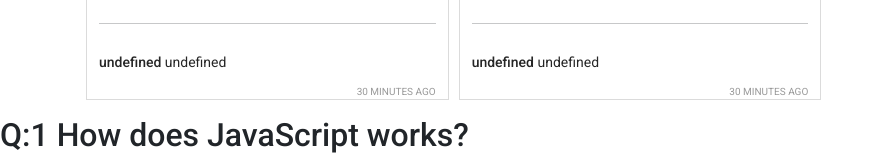
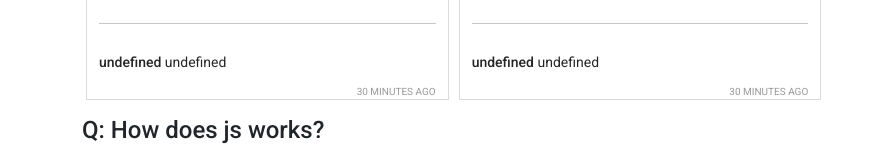
Before and after one commit to mdmehedihasan/insta-vibe, a plain HTML site: page index.html in a window 1280 px wide. Shown: the part 1384-1546 px from the top of the page, without its empty margins (0-883 px from the left). Drawn offline with nearby package versions, Linux system fonts and the light colour scheme.

Commit message:
first question wrote

```diff
--- a/index.html
+++ b/index.html
@@ -58,13 +58,16 @@
         </div>
     </main>
 
-    <section>
-        <h2>Q:1 How does JavaScript works?</h2>
-    </section>
-    <footer></footer>
 
-    <!-- add javascript  file  -->
-    <script src="./js/app.js"></script>
+    <div class="container">
+        <div class="row">
+            <h4>Q: How does js works?</h4>
+        </div>
+
+        <footer></footer>
+
+        <!-- add javascript  file  -->
+        <script src="./js/app.js"></script>
 </body>
 
 </html>
```
